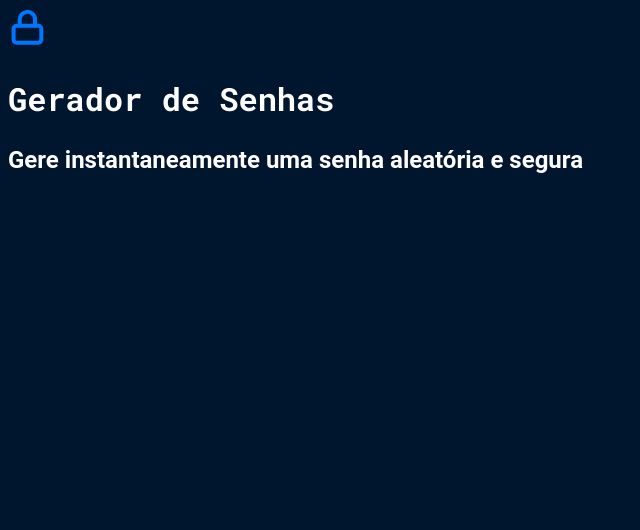
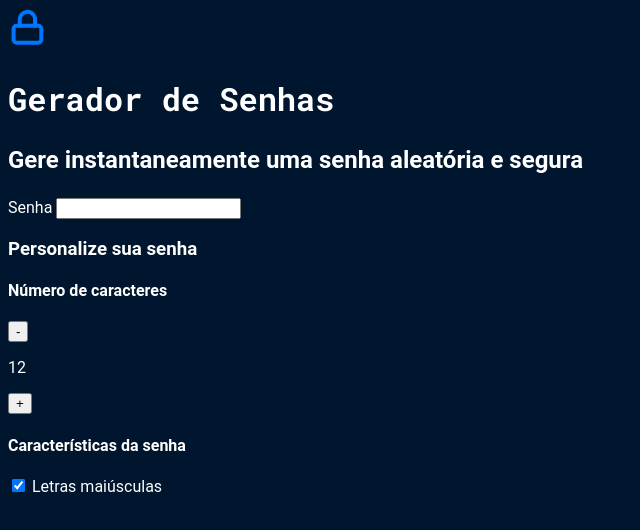
Before and after one commit to Guilherme-Szabo/js-gerador-senha, a plain HTML site: page index.html in a window 1280 px wide. Shown: the whole page, without its empty margins (0-640 px from the left). Drawn offline with Linux system fonts and the light colour scheme.

Commit message:
checkbox

```diff
--- a/index.html
+++ b/index.html
@@ -7,8 +7,40 @@
     <link rel="stylesheet" href="style.css">
 </head>
 <body>
+   <section class="conteudo">
+     <div class="conteudo-titulo">
     <img src="unlock (1).svg" alt="Cadeado Fechado">
     <h2 class="titulo-principal"> Gerador de Senhas</h2>
     <h3 class="titulo-secundario">Gere instantaneamente uma senha aleatória e segura</h3>
+    </div>
+
+    <div class="conteudo-senha">
+        <label for="senha">Senha</label>
+        <input name="senha" type="text" id="campo-senha">
+    </div>
+
+    <div class="parametro">
+        <h3 class="parametro-titulo">Personalize sua senha</h3>
+        <div class="parametro-coluna_senha">
+            <div class="parametro-senha">
+                <h4 class="parametro-senha_titulo">Número de caracteres</h4>
+                <div class="parametro-senha-botoes">
+                    <button class="parametro-senha_botao">-</button>
+                    <p class="parametro-senha_texto">12</p>
+                    <button class="parametro-senha_botao">+</button>
+                </div>
+            </div>
+            <div class="parametro-senha">
+                <h4 class="parametro-senha_titulo">Características da senha</h4>
+                <div class="parametro-senha-checkbox">
+                    <input type="checkbox" name="maiusculo" class="checkbox" checked>
+                    <label for="maiusculo">Letras maiúsculas</label>
+                </div>
+            </div>
+        </div>
+
+    </div>
+   </section>
+
 </body>
 </html>
```
